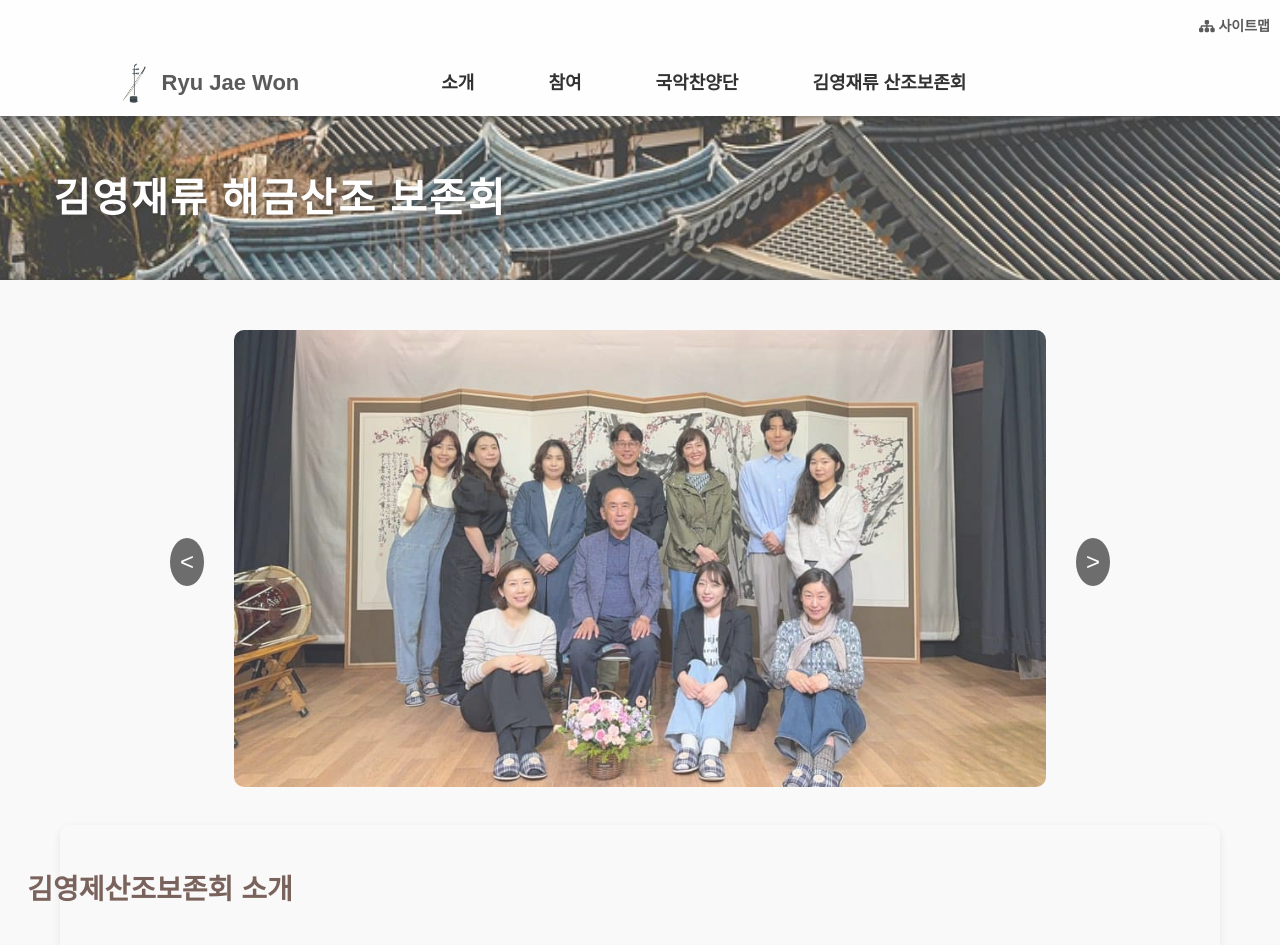
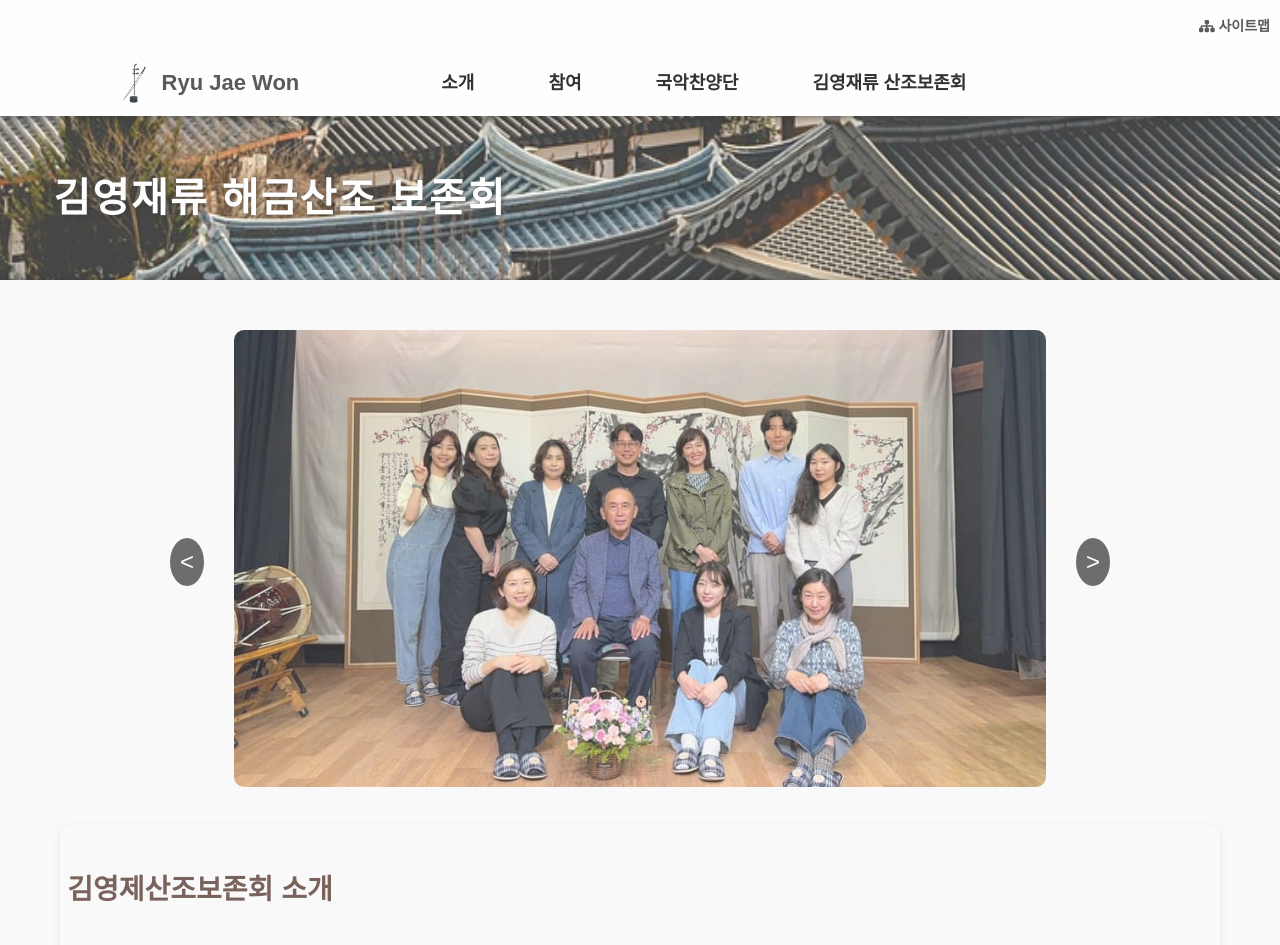
Before and after one commit to BrightLuminate/jawnproject, a React (Create React App) app: page /kim-young-jae-introduction in a window 1280 px wide. Shown: the top 945 px of the page. Built offline with nearby package versions, Linux system fonts and the light colour scheme.

Commit message:
Update KimYoungJaeIntroduction.css

```diff
--- a/src/css/KimYoungJaeIntroduction.css
+++ b/src/css/KimYoungJaeIntroduction.css
@@ -18,6 +18,12 @@
   right: 360px;
   box-shadow: inset 0 0 10px rgba(0, 0, 0, 0.5);
 }
+
+.description h1{
+  position: relative;
+  right: 440px;
+}
+
 
 .headers h1 {
   font-size: 40px;
```
